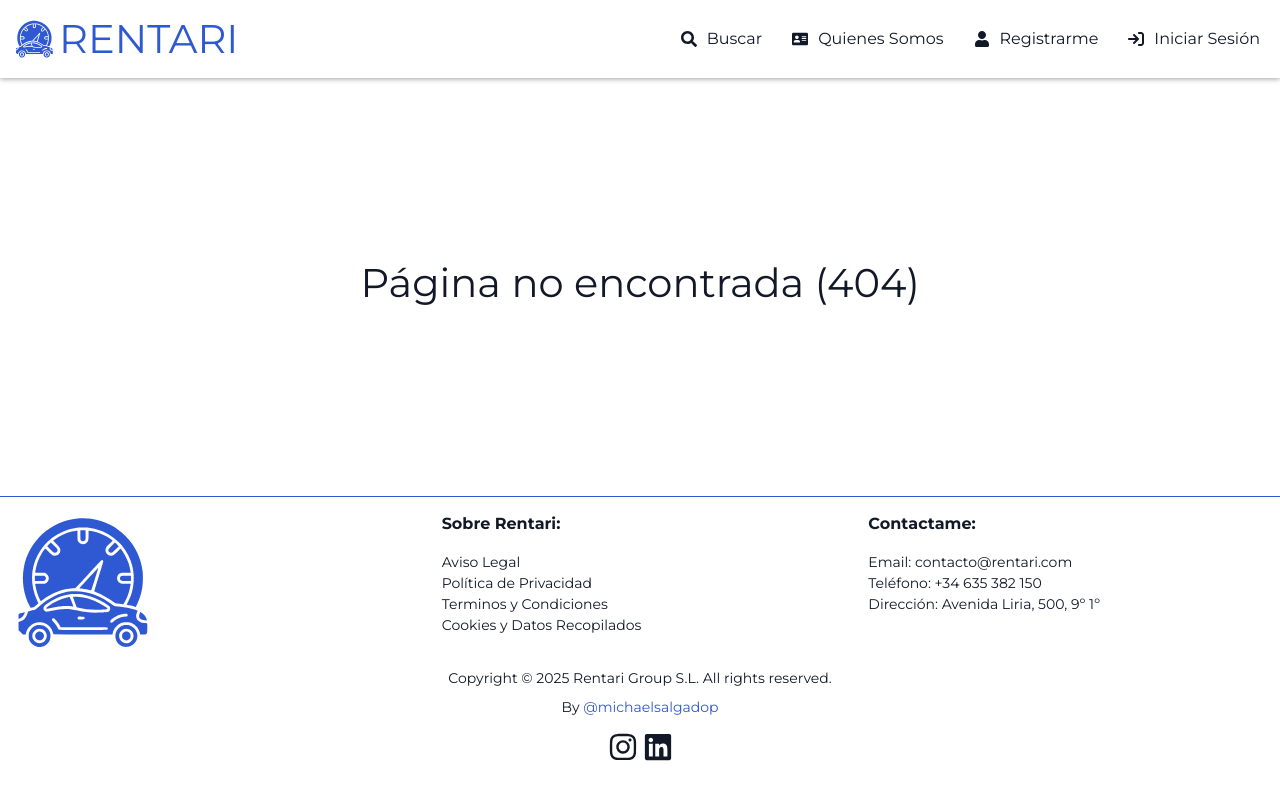
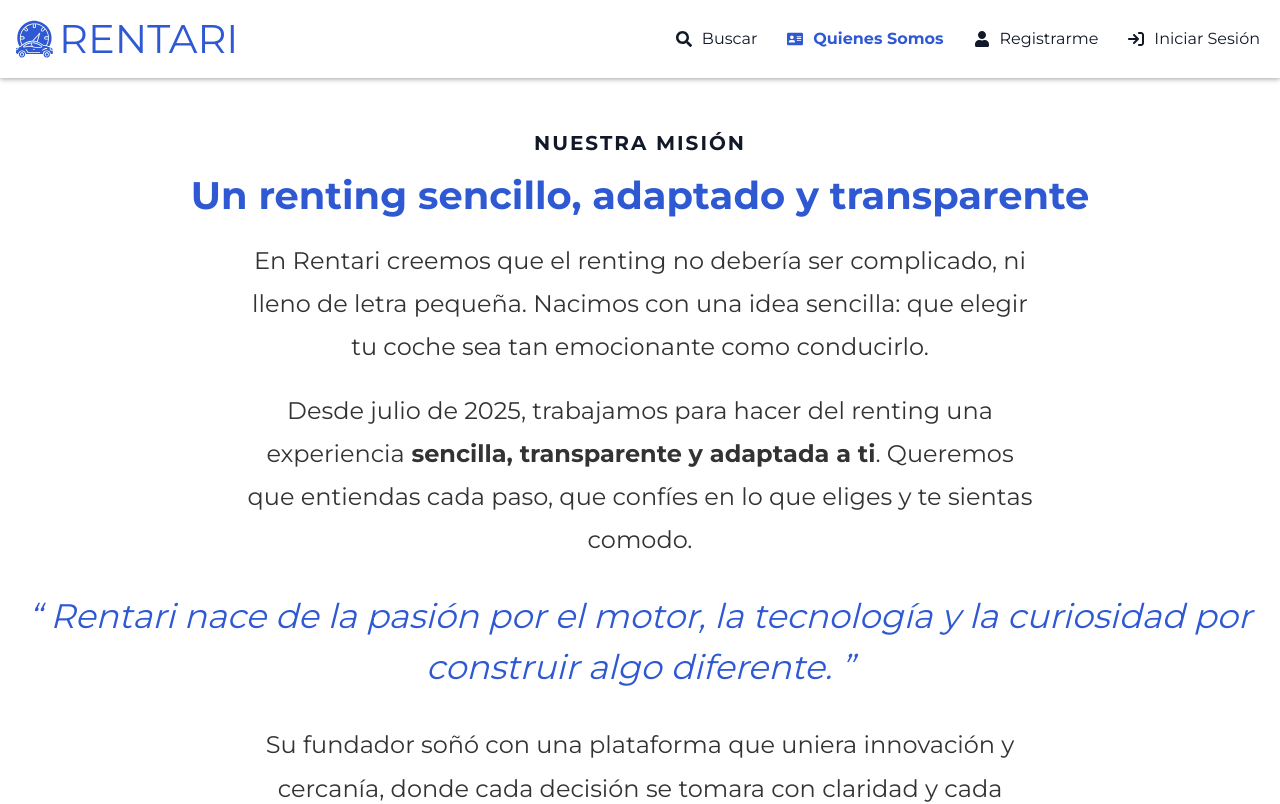
Before and after one commit to michaelsalgadop/rentari-group-sl-front, a React (Create React App) app: page /about-us in a window 1280 px wide. Shown: the top 804 px of the page. Built offline with nearby package versions, Linux system fonts and the light colour scheme.

Commit message:
Pagina de about us + Principio de prop-types

```diff
--- a/package.json
+++ b/package.json
@@ -10,6 +10,7 @@
     "bootstrap": "^4.6.2",
     "intersection-observer": "^0.12.2",
     "jwt-decode": "^4.0.0",
+    "prop-types": "^15.8.1",
     "react": "^19.1.0",
     "react-dom": "^19.1.0",
     "react-icons": "^5.5.0",
--- a/src/App.js
+++ b/src/App.js
@@ -17,6 +17,7 @@ import { PageNotFound } from "./paginas/PageNotFound";
 import { Profile } from "./paginas/Profile";
 import { Search } from "./paginas/Search";
 import { PaginaVehiculo } from "./paginas/PaginaVehiculo";
+import { About } from "./paginas/About";
 
 function App() {
   return (
@@ -36,6 +37,7 @@ function App() {
                 <Route path="/login" element={<Auth />}></Route>
                 <Route path="/register" element={<Auth />}></Route>
                 <Route path="/profile" element={<Profile />}></Route>
+                <Route path="/about-us" element={<About />}></Route>
                 <Route
                   path="/inicio"
                   element={<Navigate to="/" replace />}
--- a/src/componentes/Landing/CTA.js
+++ b/src/componentes/Landing/CTA.js
@@ -1,11 +1,12 @@
 import { useNavigate } from "react-router-dom";
-export const CTA = () => {
+export const CTA = (props) => {
+  const { titulo, textoBtn } = props;
   const navigate = useNavigate();
   return (
     <section className="seccion-cta row pb-5">
       <div className="col-12">
         <div className="row">
-          <h2 className="col-12 text-center">No esperes más...</h2>
+          <h2 className="col-12 text-center">{titulo}</h2>
         </div>
         <div className="row">
           <div className="col-12 text-center">
@@ -13,7 +14,7 @@ export const CTA = () => {
               className="cta btn btn-principal mt-2"
               onClick={() => navigate("/search")}
             >
-              Empieza a comparar
+              {textoBtn}
             </button>
           </div>
         </div>
--- a/src/componentes/Logo.js
+++ b/src/componentes/Logo.js
@@ -1,3 +1,6 @@
+import PropTypes from "prop-types";
+import { schemaLogo } from "../schemas/layoutSchemas.js";
+
 export const Logo = (props) => {
   const { alt, className, width, height } = props;
   return (
@@ -10,3 +13,4 @@ export const Logo = (props) => {
     />
   );
 };
+Logo.propTypes = schemaLogo;
--- a/src/componentes/Navbar/NavbarLinks/NavbarLinks.js
+++ b/src/componentes/Navbar/NavbarLinks/NavbarLinks.js
@@ -43,7 +43,7 @@ export const NavbarLinks = (props) => {
       </li>
       <li>
         <NavLink
-          to="/rergrwgrg"
+          to="/about-us"
           className={classNameLink}
           onClick={() => accionNavLink()}
         >
--- /dev/null
+++ b/src/estilos/about.css
@@ -0,0 +1,90 @@
+.nuestra-mision {
+  font-weight: 700;
+  text-transform: uppercase;
+  letter-spacing: 2px;
+  color: var(--color-secundario);
+}
+.titulo-about {
+  font-size: 2.4rem;
+  font-weight: 700;
+  color: var(--color-principal);
+  margin-bottom: 20px;
+}
+.parrafo-autor {
+  font-style: italic;
+  font-size: 1.6rem;
+  color: var(--color-principal);
+  margin: 30px 0;
+}
+
+.parrafo-autor,
+.columna-imagen-autor {
+  text-align: center;
+}
+.seccion-protagonista.seccion-autor {
+  margin-top: 30px;
+  margin-bottom: 30px;
+  position: relative;
+}
+.parrafo-about {
+  font-size: 1.2rem;
+  line-height: 1.8;
+  color: #333;
+  max-width: 800px;
+  margin: 0 auto 20px auto;
+}
+.imagen-autor {
+  border-radius: 16px;
+  box-shadow: 0 10px 20px rgba(0, 0, 0, 0.15);
+  filter: grayscale(1) brightness(0.5);
+}
+.motivational-words-autor {
+  position: absolute;
+  width: 267px;
+  bottom: 0;
+  left: 50%;
+  transform: translate(-50%, -12px);
+  z-index: 100;
+  color: #fff;
+  border-top: 1px solid #fff;
+  border-bottom: 1px solid #fff;
+}
+.motivational-words-autor .parrafo-autor {
+  color: #fff;
+  margin: 10px 0;
+  font-size: 15px;
+  font-weight: bold;
+}
+.motivational-words-autor .name-autor {
+  margin-bottom: 10px;
+  display: inline-block;
+}
+
+@media (min-width: 768px) {
+  .motivational-words-autor {
+    width: 500px;
+    transform: translate(-50%, -30px);
+  }
+  .motivational-words-autor .parrafo-autor {
+    font-size: 1.8rem;
+  }
+  .motivational-words-autor .name-autor {
+    font-size: 1.4rem;
+  }
+}
+@media (min-width: 1024px) {
+  .parrafo-autor,
+  .columna-imagen-autor {
+    text-align: left;
+  }
+  .seccion-about,
+  .parrafo-about {
+    font-size: 24px;
+  }
+  .nuestra-mision {
+    font-size: 20px;
+  }
+  .parrafo-autor {
+    font-size: 34px;
+  }
+}
--- a/src/index.css
+++ b/src/index.css
@@ -13,3 +13,4 @@
 @import "./estilos/dropdown.css";
 @import "./estilos/body.css";
 @import "./estilos/search.css";
+@import "./estilos/about.css";
--- /dev/null
+++ b/src/paginas/About.js
@@ -0,0 +1,81 @@
+import { CTA } from "../componentes/Landing/CTA";
+
+export const About = () => {
+  return (
+    <div className="cuerpo-pagina">
+      {/* --- Nuestra misión --- */}
+      <div className="espaciado-bloques text-center">
+        <span className="nuestra-mision">Nuestra misión</span>
+      </div>
+      {/* --- Título --- */}
+      <h1 className="titulo-about text-center">
+        Un renting sencillo, adaptado y transparente
+      </h1>
+      {/* --- Introducción --- */}
+      <section className="seccion-about espaciado-bloques text-center">
+        <p className="parrafo-about text-center">
+          En Rentari creemos que el renting no debería ser complicado, ni lleno
+          de letra pequeña. Nacimos con una idea sencilla: que elegir tu coche
+          sea tan emocionante como conducirlo.
+        </p>
+        <p className="parrafo-about text-center">
+          Desde julio de 2025, trabajamos para hacer del renting una experiencia
+          <span className="bolder">
+            {" "}
+            sencilla, transparente y adaptada a ti
+          </span>
+          . Queremos que entiendas cada paso, que confíes en lo que eliges y te
+          sientas comodo.
+        </p>
+      </section>
+      {/* --- Historia --- */}
+      <section className="espaciado-bloques seccion-explicacion">
+        <p className="parrafo-autor text-center">
+          “ Rentari nace de la pasión por el motor, la tecnología y la
+          curiosidad por construir algo diferente. ”
+        </p>
+        <p className="parrafo-about text-center">
+          Su fundador soñó con una plataforma que uniera innovación y cercanía,
+          donde cada decisión se tomara con claridad y cada cliente se sintiera
+          acompañado. Lo que empezó como una idea, hoy se ha convertido en una
+          comunidad que cree en una nueva forma de moverse.
+        </p>
+      </section>
+      {/* --- Autor --- */}
+      <section className="seccion-protagonista seccion-autor espaciado-bloques">
+        <div className="motivational-words-autor">
+          <p className="parrafo-autor text-center">
+            “ Cuando pones pasión en lo que haces, las ideas encuentran su
+            camino. ”
+          </p>
+          <span className="name-autor">- Michael Salgado</span>
+        </div>
+
+        <div className="columna-imagen-autor text-center">
+          <img
+            src="https://qfjfnkewfpeazdgqkxdw.supabase.co/storage/v1/object/public/imagenes-rentari/1627145361694.jpg"
+            alt="imagen del autor"
+            width="600px"
+            height="600px"
+            className="imagen-autor img-fluid"
+          />
+        </div>
+      </section>
+      {/* --- Cierre --- */}
+      <section className="seccion-about espaciado-bloques">
+        <p className="parrafo-about text-center">
+          En Rentari queremos que sientas la libertad de elegir sin presión.
+          Compara, descubre y selecciona tu próximo coche —sea un SUV, un
+          compacto o un modelo premium— y vive el renting como nunca antes:{" "}
+          <span className="bolder">fácil, claro y sin sorpresas</span>.
+        </p>
+      </section>
+      <section className="seccion-about espaciado-bloques">
+        <CTA
+          titulo="Ahora es tu decisión...te unes a nosotros?"
+          textoBtn="Empieza a comparar"
+        ></CTA>
+      </section>
+    </div>
+  );
+};
--- a/src/paginas/Landing.js
+++ b/src/paginas/Landing.js
@@ -11,7 +11,7 @@ export const Landing = () => {
       <ComoFunciona></ComoFunciona>
       <Ventajas></Ventajas>
       <Testimonios></Testimonios>
-      <CTA></CTA>
+      <CTA titulo="No esperes más..." textoBtn="Empieza a comparar"></CTA>
     </>
   );
 };
--- /dev/null
+++ b/src/schemas/layoutSchemas.js
@@ -0,0 +1,9 @@
+import PropTypes from "prop-types";
+
+const schemaLogo = {
+  alt: PropTypes.string.isRequired,
+  className: PropTypes.string,
+  width: PropTypes.string,
+  height: PropTypes.string,
+};
+export { schemaLogo };
```
Also changed, not shown: src/schemas/authSchemas.js (added, +8 -0 lines), 1 other file (tests, documents, lock files or other folders). Lines whose indentation alone changed are shown as unchanged.
